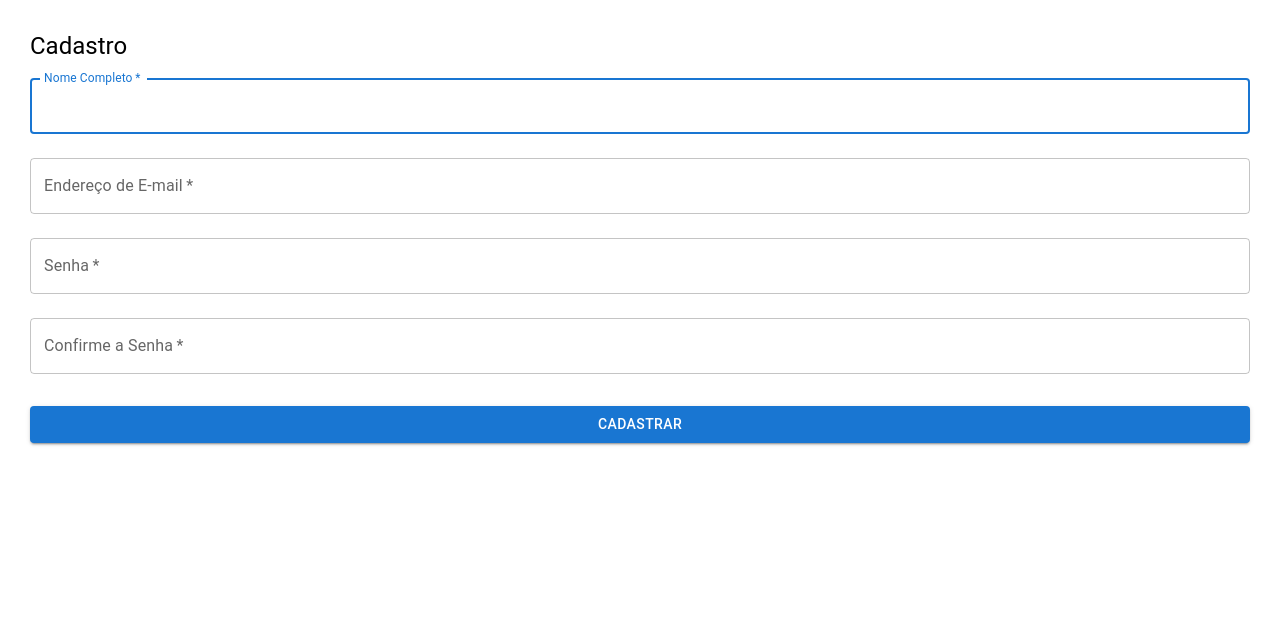
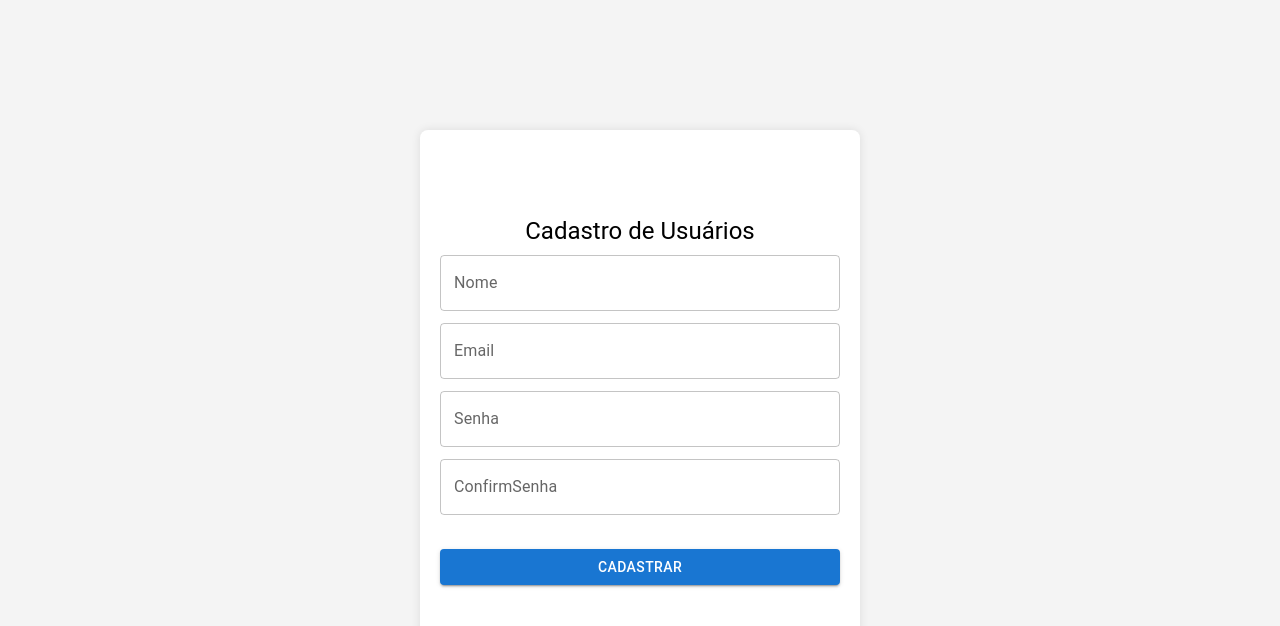
Before and after one commit to Bruno-Biscaia/challenge_uex, a React (Create React App) app: page /signup in a window 1280 px wide. Shown: the top 626 px of the page. Built offline with nearby package versions, Linux system fonts and the light colour scheme.

Commit message:
refactor css

```diff
--- a/src/App.css
+++ b/src/App.css
@@ -1,38 +1,4 @@
-.App {
-  text-align: center;
+.appContainer {
+  background-color: #f4f4f4;
+  height: 100vh;
 }
-
-.App-logo {
-  height: 80vmin;
-  pointer-events: none;
-}
-
-@media (prefers-reduced-motion: no-preference) {
-  .App-logo {
-    animation: App-logo-spin infinite 90s linear;
-  }
-}
-
-.App-header {
-  background-color: #282c34;
-  min-height: 100vh;
-  display: flex;
-  flex-direction: column;
-  align-items: center;
-  justify-content: center;
-  font-size: calc(10px + 2vmin);
-  color: white;
-}
-
-.App-link {
-  color: #61dafb;
-}
-
-@keyframes App-logo-spin {
-  from {
-    transform: rotate(100deg);
-  }
-  to {
-    transform: rotate(400deg);
-  }
-}
--- a/src/App.jsx
+++ b/src/App.jsx
@@ -1,18 +1,19 @@
 import React from "react";
-import { Container } from "@mui/material";
 import { BrowserRouter, Routes, Route } from "react-router-dom";
 import Login from "./pages/public/Login";
 import SignUp from "./pages/public/SignUp";
 import Home from "./pages/private/Home";
 import NotFound from "./pages/public/NotFound";
-import PrivateRoute from "./components/PrivateRoute"; // Componente para proteger rotas privadas
-import { AuthProvider } from './Contexts/AuthContext';
+import PrivateRoute from "./components/PrivateRoute";
+import { AuthProvider } from "./Contexts/AuthContext";
+import { Container } from "@mui/material";
+import "./App.css";
 
 const App = () => {
   return (
     <AuthProvider>
       <BrowserRouter>
-        <div style={{"margin":"30px"}}>
+        <Container maxWidth="full" className="appContainer">
           <Routes>
             <Route path="/" element={<Login />} />
             <Route path="/signup" element={<SignUp />} />
@@ -26,7 +27,7 @@ const App = () => {
             />
             <Route path="*" element={<NotFound />} />
           </Routes>
-        </div>
+        </Container>
       </BrowserRouter>
     </AuthProvider>
   );
--- a/src/components/AddressForm/index.jsx
+++ b/src/components/AddressForm/index.jsx
@@ -4,7 +4,6 @@ import CheckIcon from '@mui/icons-material/Check';
 
 export default function FormTextField ({
   xs,
-  label,
   name,
   placeholder,
   value,
@@ -15,7 +14,6 @@ export default function FormTextField ({
   return (
     <Grid item xs={xs}>
       <TextField
-
         placeholder={placeholder}
         value={value}
         onChange={onChange}
--- a/src/pages/public/Login/index.jsx
+++ b/src/pages/public/Login/index.jsx
@@ -1,13 +1,24 @@
 import React, { useState } from "react";
-import { TextField, Button, Typography, Box  } from "@mui/material";
+import { TextField, Button, Typography, Box, Snackbar, Alert } from "@mui/material";
 import { Link, useNavigate } from 'react-router-dom';
 import { useAuth } from '../../../Contexts/AuthContext';
+import "./styles.css";
 
 export default function Login() {
     const [email, setEmail] = useState("");
     const [password, setPassword] = useState("");
     const navigate = useNavigate();
     const { login } = useAuth();
+    const [snackbarOpen, setSnackbarOpen] = useState(false);
+    const [snackbarMessage, setSnackbarMessage] = useState("");
+    const [alertSeverity, setAlertSeverity] = useState("success");
+
+    const handleCloseSnackbar = (event, reason) => {
+        if (reason === 'clickaway') {
+            return;
+        }
+        setSnackbarOpen(false);
+    };
 
     function authenticate(email, password) {
         const users = JSON.parse(localStorage.getItem('users')) || [];
@@ -17,32 +28,24 @@ export default function Login() {
     function handleSubmit(event) {
         event.preventDefault();
         if (authenticate(email, password)) {
-          alert("Usuário autenticado com sucesso.");
+            setSnackbarMessage("Usuário autenticado com sucesso.");
+            setAlertSeverity("success");
+            setSnackbarOpen(true);
             login(email, password);
             navigate('/home');
         } else {
-          alert("Usuário não encontrado ou senha incorreta.");
+            setSnackbarMessage("Usuário não encontrado ou senha incorreta.");
+            setAlertSeverity("error");
+            setSnackbarOpen(true);
         }
     }
 
     return (
-         <Box sx={{
-          display: 'flex',
-          flexDirection: 'column',
-          justifyContent: 'center',
-          alignItems: 'center',
-          height: '100vh',
-          boxShadow: 3,
-          padding: 3,
-          borderRadius: 1,
-          borderColor: 'grey.500',
-          borderWidth: '1px',
-          borderStyle: 'solid'
-        }}>
+        <Box className="loginBox">
             <Typography component="h1" variant="h5">
                 Entrar
             </Typography>
-          <form onSubmit={handleSubmit} style={{ width: '100%', maxWidth: 360 }}>
+            <form onSubmit={handleSubmit} className="loginForm">
                 <TextField
                     variant="outlined"
                     margin="normal"
@@ -82,6 +85,11 @@ export default function Login() {
             <div>
                 Não tem uma conta? <Link to="/signup">Cadastre-se</Link>
             </div>
+            <Snackbar open={snackbarOpen} autoHideDuration={6000} onClose={handleCloseSnackbar}>
+                <Alert onClose={handleCloseSnackbar} severity={alertSeverity} sx={{ width: '100%' }}>
+                    {snackbarMessage}
+                </Alert>
+            </Snackbar>
         </Box>
     );
 }
--- /dev/null
+++ b/src/pages/public/Login/styles.css
@@ -0,0 +1,24 @@
+.loginBox {
+  display: flex;
+  flex-direction: column;
+  justify-content: center;
+  align-items: center;
+  height: auto;
+  min-height: 70vh;
+  min-width: 70vh;
+  box-shadow: 0px 3px 6px rgba(0, 0, 0, 0.16);
+  padding: 20px; /* Espaço interno */
+  border-radius: 4px;
+  border: 1px solid rgba(0, 0, 0, 0.23);
+  position: absolute;
+  top: 50%;
+  left: 50%;
+  transform: translate(-50%, -50%);
+  background-color: white !important;
+
+}
+
+.loginForm {
+  width: 100%;
+  max-width: 500px;
+}
--- a/src/pages/public/SignUp/index.jsx
+++ b/src/pages/public/SignUp/index.jsx
@@ -1,6 +1,8 @@
 import React, { useState } from "react";
-import { TextField, Button, Typography } from "@mui/material";
+import { Snackbar, Alert, Button, Typography } from "@mui/material";
 import { useNavigate } from "react-router-dom";
+import DataPersonalForm from "../../../components/DataPersonalForm";
+import "./styles.css";
 
 export default function SignUp() {
   const navigate = useNavigate();
@@ -11,6 +13,13 @@ export default function SignUp() {
     confirmSenha: "",
   });
   const [formErrors, setFormErrors] = useState({});
+  const [snackbarOpen, setSnackbarOpen] = useState(false);
+  const [snackbarMessage, setSnackbarMessage] = useState("");
+  const [alertSeverity, setAlertSeverity] = useState("success");
+
+  const handleCloseSnackbar = () => {
+    setSnackbarOpen(false);
+  };
 
   function handleChange(e) {
     const { name, value } = e.target;
@@ -41,18 +50,21 @@ export default function SignUp() {
   function saveUserDetails(userDetails) {
     const users = JSON.parse(localStorage.getItem("users")) || [];
     if (!users.some((user) => user.email === userDetails.email)) {
-      // Verifica se o email já existe
       users.push({
         nome: userDetails.nome,
         email: userDetails.email,
-        senha: userDetails.senha, // Nota: Armazenar senhas em texto puro é inseguro, considere usar hashing.
+        senha: userDetails.senha,
       });
       localStorage.setItem("users", JSON.stringify(users));
-      alert("Usuário cadastrado com sucesso!");
-      navigate("/")
+      setSnackbarMessage("Usuário cadastrado com sucesso!");
+      setAlertSeverity("success");
+      setSnackbarOpen(true);
+      navigate("/");
       return true;
     } else {
-      alert("Um usuário com este e-mail já existe.");
+      setSnackbarMessage("Um usuário com este e-mail já existe.");
+      setAlertSeverity("error");
+      setSnackbarOpen(true);
       return false;
     }
   }
@@ -63,87 +75,50 @@ export default function SignUp() {
     setFormErrors(errors);
     if (Object.keys(errors).length === 0) {
       if (saveUserDetails(formValues)) {
-        // Limpa o formulário ou redireciona o usuário
         setFormValues({ nome: "", email: "", senha: "", confirmSenha: "" });
       }
     }
   }
 
+  const fieldsSignUp = ["nome", "email", "senha", "confirmSenha"];
+
   return (
-    <>
-      <Typography component="h1" variant="h5">
-        Cadastro
-      </Typography>
-      <form onSubmit={handleSubmit}>
-        <TextField
-          variant="outlined"
-          margin="normal"
-          required
-          fullWidth
-          id="nome"
-          label="Nome Completo"
-          name="nome"
-          autoComplete="name"
-          autoFocus
-          value={formValues.nome}
+    <div className="container">
+      <form onSubmit={handleSubmit} className="form">
+        <Typography component="h1" variant="h5" className="title">
+          Cadastro de Usuários
+        </Typography>
+        <DataPersonalForm
+          className="inputField"
+          fields={fieldsSignUp}
+          data={formValues}
           onChange={handleChange}
-          error={Boolean(formErrors.nome)}
-          helperText={formErrors.nome}
-        />
-        <TextField
-          variant="outlined"
-          margin="normal"
-          required
-          fullWidth
-          id="email"
-          label="Endereço de E-mail"
-          name="email"
-          autoComplete="email"
-          value={formValues.email}
-          onChange={handleChange}
-          error={Boolean(formErrors.email)}
-          helperText={formErrors.email}
-        />
-        <TextField
-          variant="outlined"
-          margin="normal"
-          required
-          fullWidth
-          name="senha"
-          label="Senha"
-          type="password"
-          id="senha"
-          autoComplete="new-password"
-          value={formValues.senha}
-          onChange={handleChange}
-          error={Boolean(formErrors.senha)}
-          helperText={formErrors.senha}
-        />
-        <TextField
-          variant="outlined"
-          margin="normal"
-          required
-          fullWidth
-          name="confirmSenha"
-          label="Confirme a Senha"
-          type="password"
-          id="confirmSenha"
-          autoComplete="new-password"
-          value={formValues.confirmSenha}
-          onChange={handleChange}
-          error={Boolean(formErrors.confirmSenha)}
-          helperText={formErrors.confirmSenha}
+          validationErrors={formErrors}
         />
         <Button
           type="submit"
           fullWidth
           variant="contained"
           color="primary"
-          sx={{ mt: 3, mb: 2 }}
+          className="button"
         >
           Cadastrar
         </Button>
       </form>
-    </>
+      <Snackbar
+        open={snackbarOpen}
+        autoHideDuration={6000}
+        onClose={handleCloseSnackbar}
+        anchorOrigin={{ vertical: "top", horizontal: "right" }}
+      >
+        <Alert
+          onClose={handleCloseSnackbar}
+          severity={alertSeverity}
+          sx={{ width: "100%" }}
+        >
+          {snackbarMessage}
+        </Alert>
+      </Snackbar>
+    </div>
   );
 }
--- /dev/null
+++ b/src/pages/public/SignUp/styles.css
@@ -0,0 +1,34 @@
+.container {
+    display: flex;
+    justify-content: center;
+    align-items: center;
+    height: 100vh;
+    background-color: #f4f4f4;
+  }
+
+  .form {
+    padding: 20px;
+    background-color: white;
+    box-shadow: 0 0 10px rgba(0, 0, 0, 0.1);
+    border-radius: 8px;
+    width: 100%;
+    max-width: 400px;
+    min-height: 500px;
+    display: flex;
+    flex-direction: column;
+    justify-content: center;
+  }
+
+  .title {
+    margin-bottom: 20px;
+    text-align: center;
+  }
+
+  .inputField {
+    margin-bottom: 10px;
+  }
+
+  .button {
+    margin-top: 30px !important;
+    display: block;
+  }
```
Also changed, not shown: src/pages/private/Home/index.jsx (+23 -46 lines), src/pages/private/Home/styles.css (+56 -2 lines). Lines whose indentation alone changed are shown as unchanged.
